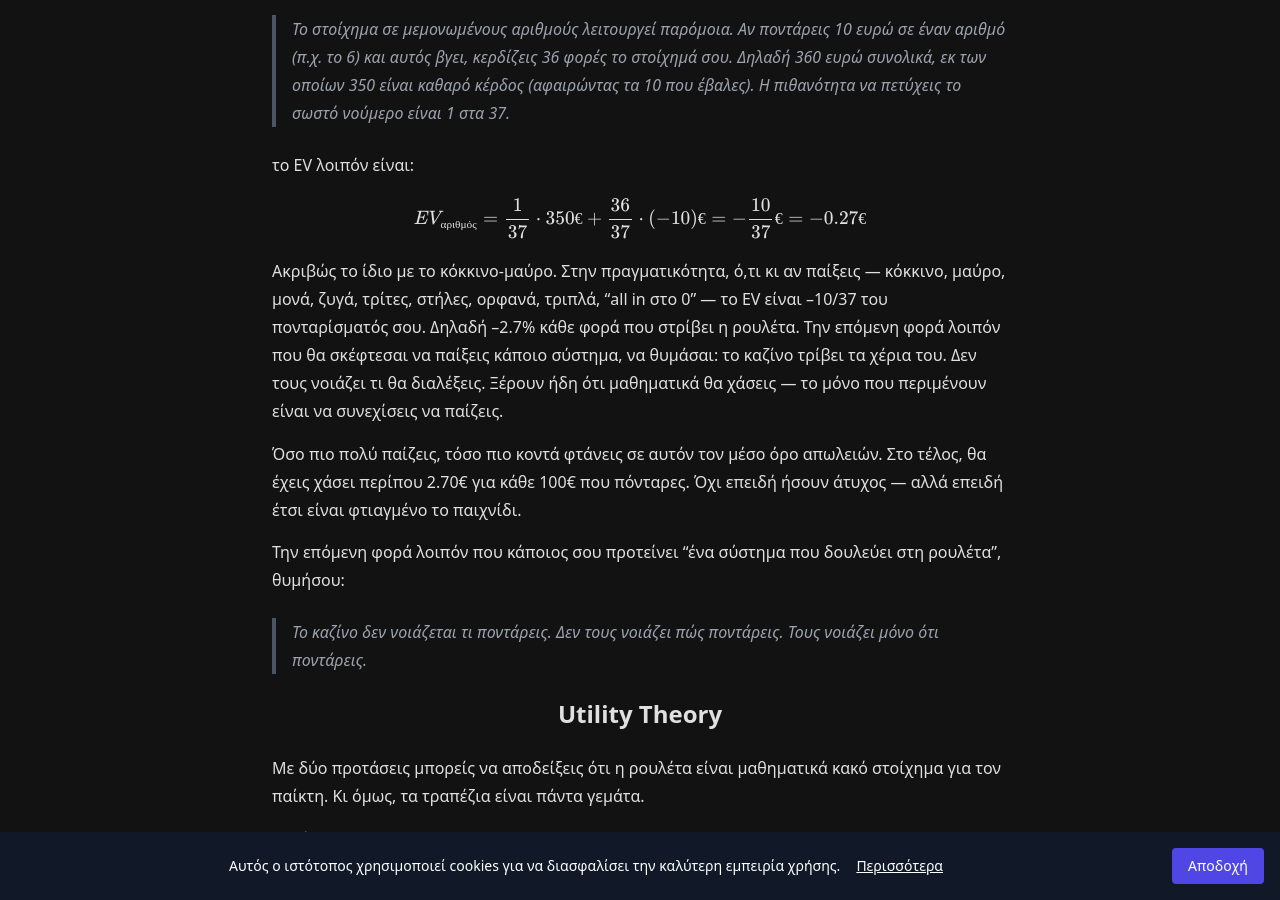
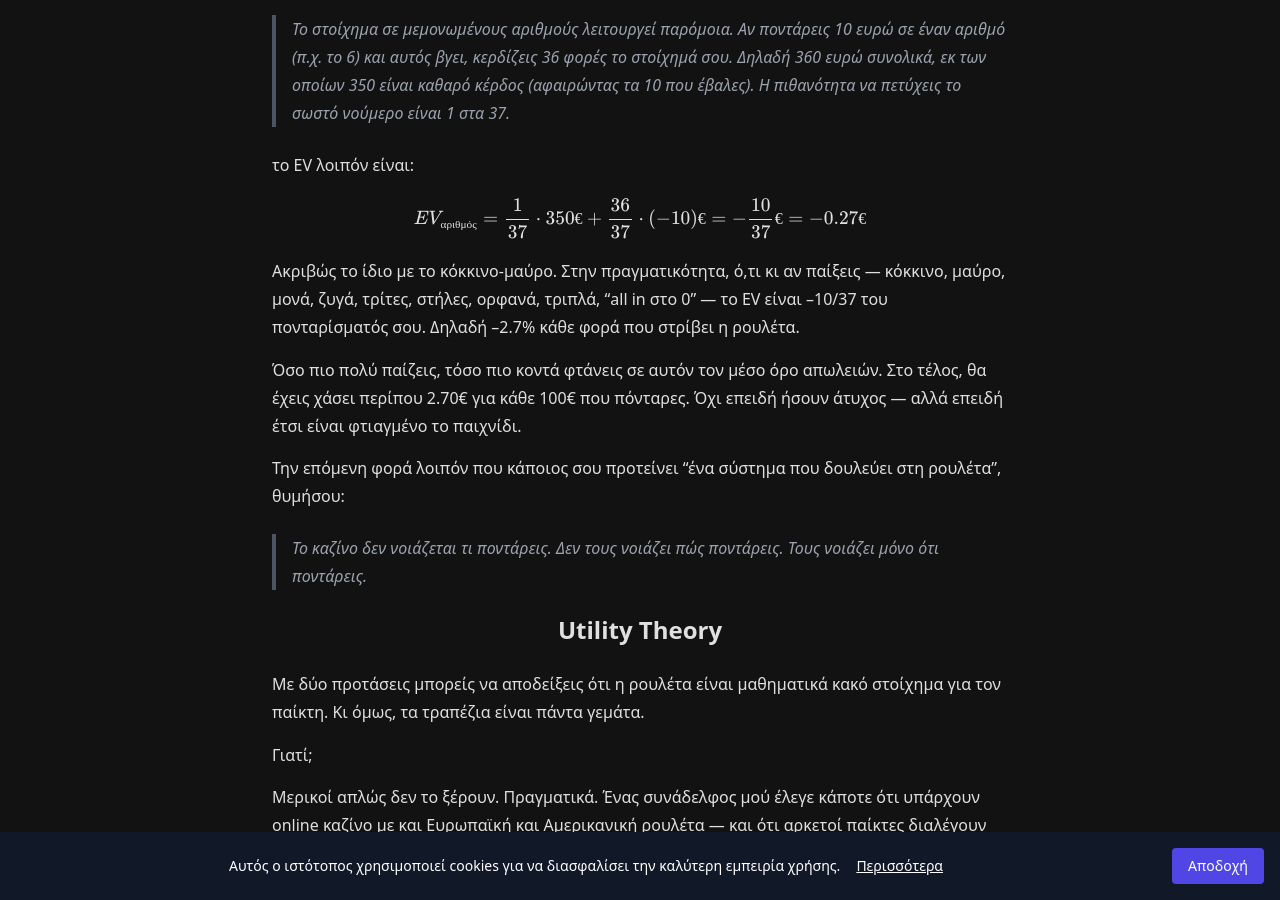
Before and after one commit to NLHolden/nlholden.github.io, a Jekyll site: the page built from _posts/2025-06-20-Επεισόδιο #1 - Όλα είναι Τζόγος.md, in a window 1280 px wide and 900 px high, scrolled down 12192 px. Built offline with Jekyll 4.4.1, drawn with Linux system fonts in a browser that asks for light colours; nearby versions of some CDN libraries.

Commit message:
Stylistic changes episode 1

```diff
--- a/_posts/2025-06-20-Επεισόδιο #1 - Όλα είναι Τζόγος.md
+++ b/_posts/2025-06-20-Επεισόδιο #1 - Όλα είναι Τζόγος.md
@@ -310,7 +310,6 @@ EV_{\text{αριθμός}} = \frac{1}{37} \cdot 350 \text{€} + \frac{36}{37} \
 $$
 
 Ακριβώς το ίδιο με το κόκκινο-μαύρο. Στην πραγματικότητα, ό,τι κι αν παίξεις — κόκκινο, μαύρο, μονά, ζυγά, τρίτες, στήλες, ορφανά, τριπλά, “all in στο 0” — το EV είναι –10/37 του πονταρίσματός σου. Δηλαδή –2.7% κάθε φορά που στρίβει η ρουλέτα.
-Την επόμενη φορά λοιπόν που θα σκέφτεσαι να παίξεις κάποιο σύστημα, να θυμάσαι: το καζίνο τρίβει τα χέρια του. Δεν τους νοιάζει τι θα διαλέξεις. Ξέρουν ήδη ότι μαθηματικά θα χάσεις — το μόνο που περιμένουν είναι να συνεχίσεις να παίζεις.
 
 Όσο πιο πολύ παίζεις, τόσο πιο κοντά φτάνεις σε αυτόν τον μέσο όρο απωλειών. Στο τέλος, θα έχεις χάσει περίπου 2.70€ για κάθε 100€ που πόνταρες. Όχι επειδή ήσουν άτυχος — αλλά επειδή έτσι είναι φτιαγμένο το παιχνίδι.
 
@@ -321,7 +320,6 @@ $$
 Δεν τους νοιάζει πώς ποντάρεις.
 Τους νοιάζει μόνο ότι ποντάρεις.
 </blockquote>
-
 
 <h2 class="text-2xl font-bold my-6 text-center">Utility Theory</h2>
 
```
